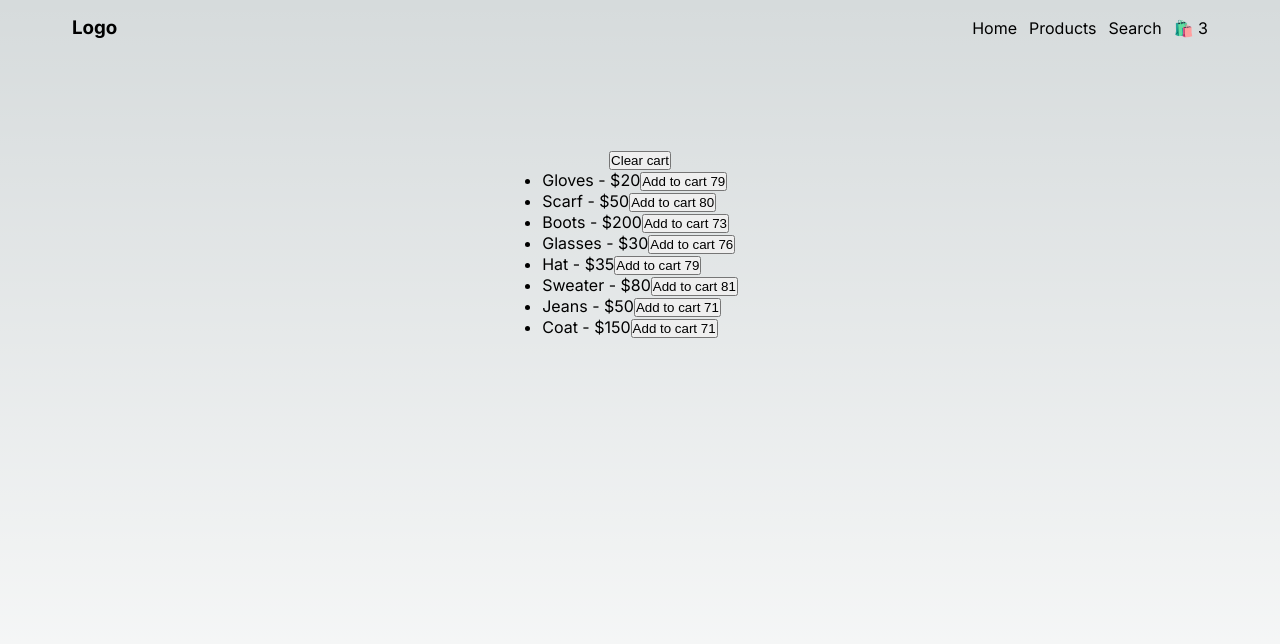
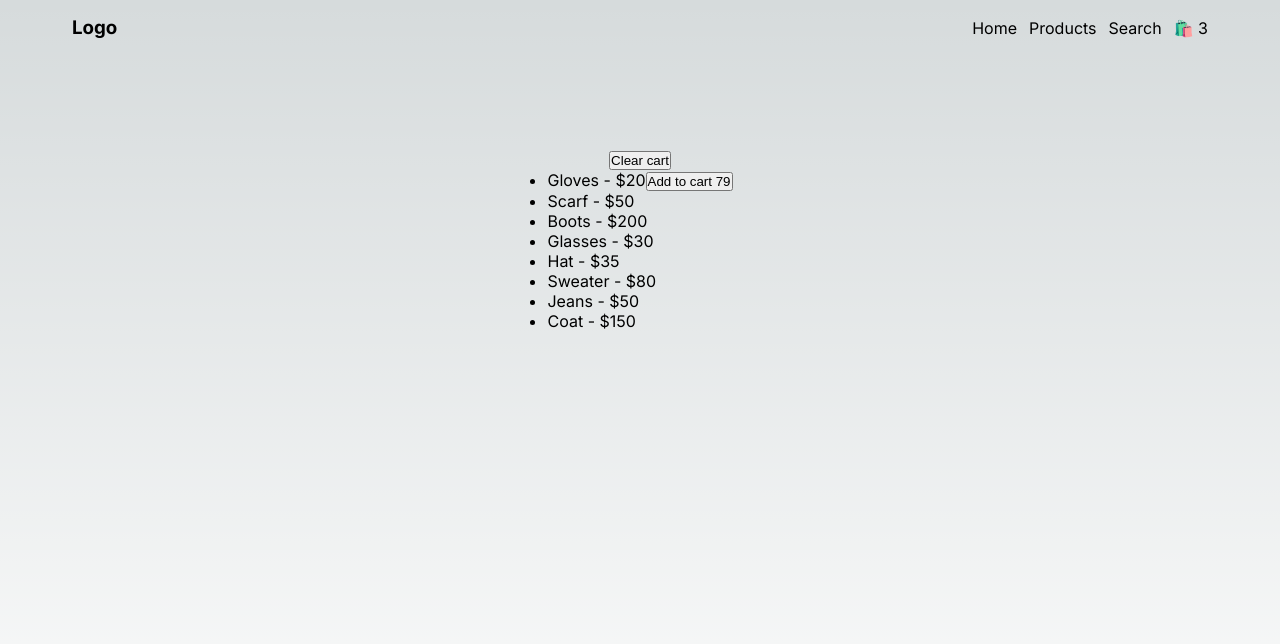
Before and after one commit to nikolovlazar/rsc-forensics, a Next.js app: page / in a window 1280 px wide. Shown: the top 644 px of the page. Built offline with nearby package versions, Linux system fonts and the light colour scheme.

Commit message:
code splitting client component workaround

```diff
--- a/package.json
+++ b/package.json
@@ -10,7 +10,7 @@
   },
   "dependencies": {
     "@sentry/nextjs": "^7.107.0",
-    "next": "14.1.3",
+    "next": "14.1.4",
     "react": "^18",
     "react-dom": "^18"
   }
--- /dev/null
+++ b/src/components/addToCartWrapper.js
@@ -0,0 +1,17 @@
+"use client";
+
+import dynamic from "next/dynamic";
+
+/*
+ * This wrapper is a Next.js 14.1.4 fix.
+ * In this version, using `dynamic` in Server Components to load Client
+ * Components won't actually code-split them. They'll still be part of the main
+ * bundle, even if they never end up getting rendered.
+ * The workaround is wrapping the Client Component with another that uses
+ * `dynamic` to load it.
+ */
+const AddToCart = dynamic(() => import("./addToCart"), { ssr: false });
+
+export default function AddToCartWrapper() {
+  return <AddToCart />;
+}
--- a/src/components/products.js
+++ b/src/components/products.js
@@ -1,17 +1,10 @@
 import { headers } from "next/headers";
-import dynamic from "next/dynamic";
 
-// import AddToCart from "./addToCart";
-const AddToCart = dynamic(() => import("./addToCart"), { ssr: false });
+import AddToCartWrapper from "./addToCartWrapper";
 
 async function getProducts() {
   return new Promise((resolve) => {
     setTimeout(function () {
-      console.log("Deciding whether to crash or not...");
-      const rand = Math.floor(Math.random() * 10);
-      if (rand > 5) {
-        throw new Error("Oh damn you shipped addToCart.js for nothing 🤷‍♂️ ");
-      }
       const items = [
         { id: 1, title: "Gloves", price: 20 },
         { id: 2, title: "Scarf", price: 50 },
@@ -28,8 +21,9 @@ async function getProducts() {
 }
 
 export async function Products() {
+  // Using headers() to mark this component as Dynamically Rendered.
+  // a.k.a. it will be executed on every request instead of at build time.
   headers();
-  // console.log("Statically-rendering the Products component at build time.");
 
   const products = await getProducts();
   return (
@@ -37,7 +31,7 @@ export async function Products() {
       {products.map((product) => (
         <li key={product.id}>
           {product.title} - ${product.price}
-          <AddToCart />
+          {product.price <= 20 && <AddToCartWrapper />}
         </li>
       ))}
     </ul>
```
Also changed, not shown: 1 other file (tests, documents, lock files or other folders).
